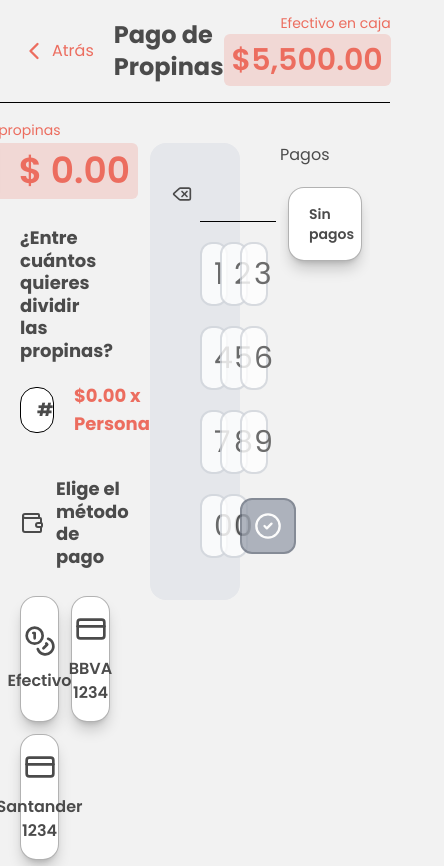
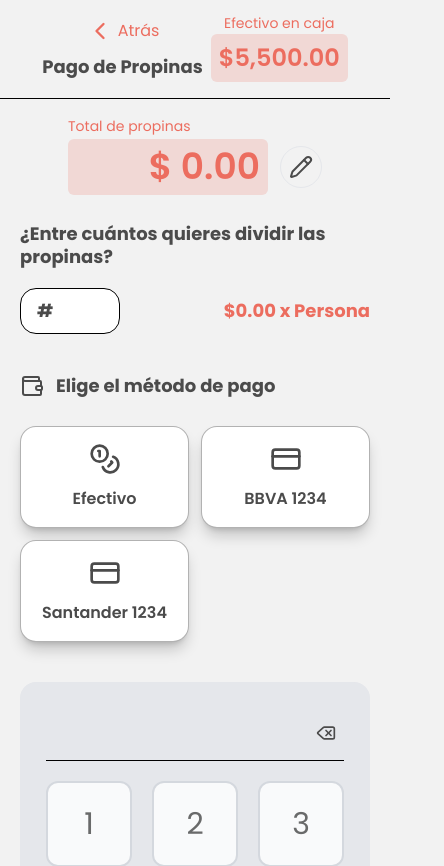
Before and after one commit to Franklin361/softii-test, a Vue app in the folder frontend/: page / in a window 390 px wide. Shown: the top 866 px of the page, 444 px wide, since content can reach past the window. Built offline with nearby package versions, Linux system fonts and the light colour scheme.

Commit message:
style(frontend): add responsive design

```diff
--- a/frontend/src/App.vue
+++ b/frontend/src/App.vue
@@ -10,7 +10,9 @@ import TipPaymentOptions from './components/TipPaymentOptions.vue'
   <div class="">
     <NavBar />
     <main class="p-5 my-5 ">
-      <div class="grid grid-cols-3 gap-10 max-w-6xl mx-auto">
+      <div
+        class="grid xl:grid-cols-3 md:grid-cols-2 grid-cols-1 gap-10 max-w-6xl mx-auto"
+      >
         <TipPaymentOptions />
         <NumberPad />
         <PaymentList />
--- a/frontend/src/components/NavBar.vue
+++ b/frontend/src/components/NavBar.vue
@@ -1,10 +1,11 @@
 <script setup lang="ts"></script>
 
 <template>
-  <nav
-    class="border-b border-black flex justify-between px-5 py-4 items-center"
+  <nav class="border-b border-black ">
+    <div
+      class="max-w-6xl mx-auto flex lg:justify-between justify-center px-5 py-4 items-center flex-wrap lg:gap-0 gap-2"
     >
-    <div class="flex gap-5 items-center">
+      <div class="flex lg:gap-5 gap-2 items-center lg:flex-row flex-col">
         <a
           href="#"
           class="flex gap-1 items-center text-primary hover:underline"
@@ -23,14 +24,17 @@
           </svg>
           Atrás</a
         >
-      <h1 class="text-2xl font-bold">Pago de Propinas</h1>
+        <h1 class="lg:text-2xl md:text-xl text-lg font-bold">
+          Pago de Propinas
+        </h1>
       </div>
-
-    <div class="flex flex-col gap-1 items-end text-primary">
+      <div class="flex flex-col gap-1 lg:items-end items-center text-primary">
         <span class="text-sm leading-none">Efectivo en caja</span>
-      <span class="p-2 text-3xl font-semibold  rounded-md bg-primary/20 "
+        <span
+          class="p-2 lg:text-3xl text-2xl font-semibold  rounded-md bg-primary/20 "
           >$5,500.00</span
         >
       </div>
+    </div>
   </nav>
 </template>
--- a/frontend/src/components/NumberPad.vue
+++ b/frontend/src/components/NumberPad.vue
@@ -66,7 +66,7 @@ const handleAccept = () => {
         useUi.isNumPadActive && 'border-primary bg-primary/5'
       )"
     >
-      <div class="px-12 pt-5">
+      <div class="lg:px-12 md:px-8 px-6 pt-5">
         <header class="relative text-2xl ">
           <span
             :class="cn(
--- a/frontend/src/components/PaymentList.vue
+++ b/frontend/src/components/PaymentList.vue
@@ -8,8 +8,8 @@ const usePayment = usePaymentStore()
 </script>
 
 <template>
-  <section>
-    <div class="overflow-y-auto h-[450px] scroll-custom pb-5">
+  <section class="lg:col-span-1 md:col-span-2 col-span-1">
+    <div class="overflow-y-auto lg:h-[450px] h-auto  scroll-custom pb-5">
       <span class="sticky pb-5 pt-0 top-0 bg-background block w-full"
         >Pagos</span
       >
--- a/frontend/src/components/PaymentSummary.vue
+++ b/frontend/src/components/PaymentSummary.vue
@@ -31,7 +31,7 @@ const handleAddNewPayment = () => {
 <template>
   <footer>
     <div
-      class="flex justify-between items-center gap-20 p-5 text-2xl max-w-6xl mx-auto pb-16"
+      class="flex justify-between items-center lg:gap-20 gap-10 p-5 text-2xl max-w-6xl mx-auto pb-16 lg:flex-row flex-col"
     >
       <div class="flex-1 space-y-2">
         <div
@@ -49,7 +49,7 @@ const handleAddNewPayment = () => {
       </div>
       <button
         :class="cn(
-          'flex-1 rounded-full p-4 font-semibold select-none',
+          'flex-1 rounded-full p-4 font-semibold select-none lg:w-auto w-full',
           (usePayment.totalPeople > 0 && usePayment.totalTip > 0 && usePayment.payMethodSelected) ? 'bg-primary opacity-100 text-white border-transparent pointer-events-auto  active:bg-primary/90 transition-all duration-200 outline outline-2 outline-offset-4 outline-transparent hover:outline-primary': 'border border-black opacity-50 pointer-events-none'
         )"
         @click="handleAddNewPayment"
```
Lines whose indentation alone changed are shown as unchanged.
